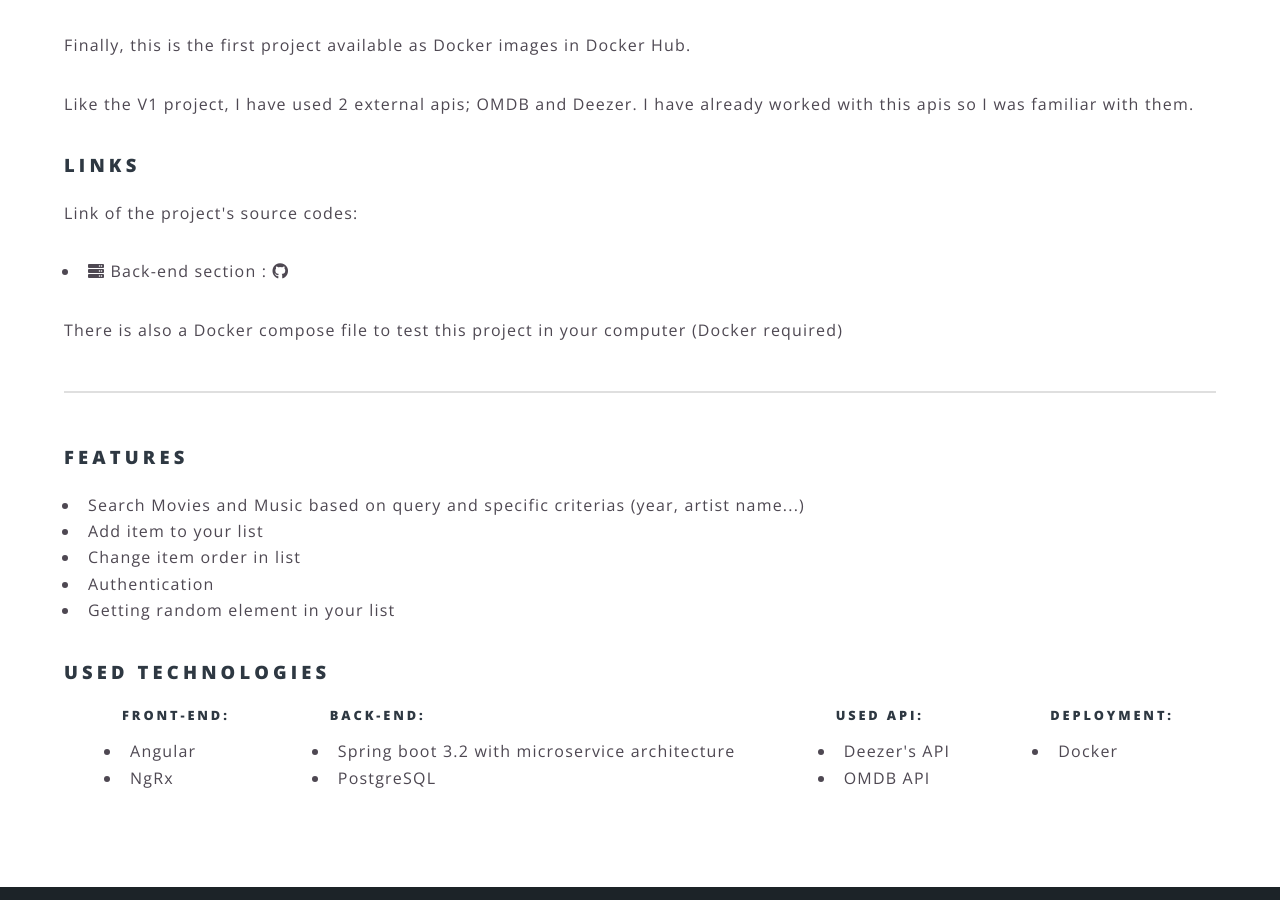
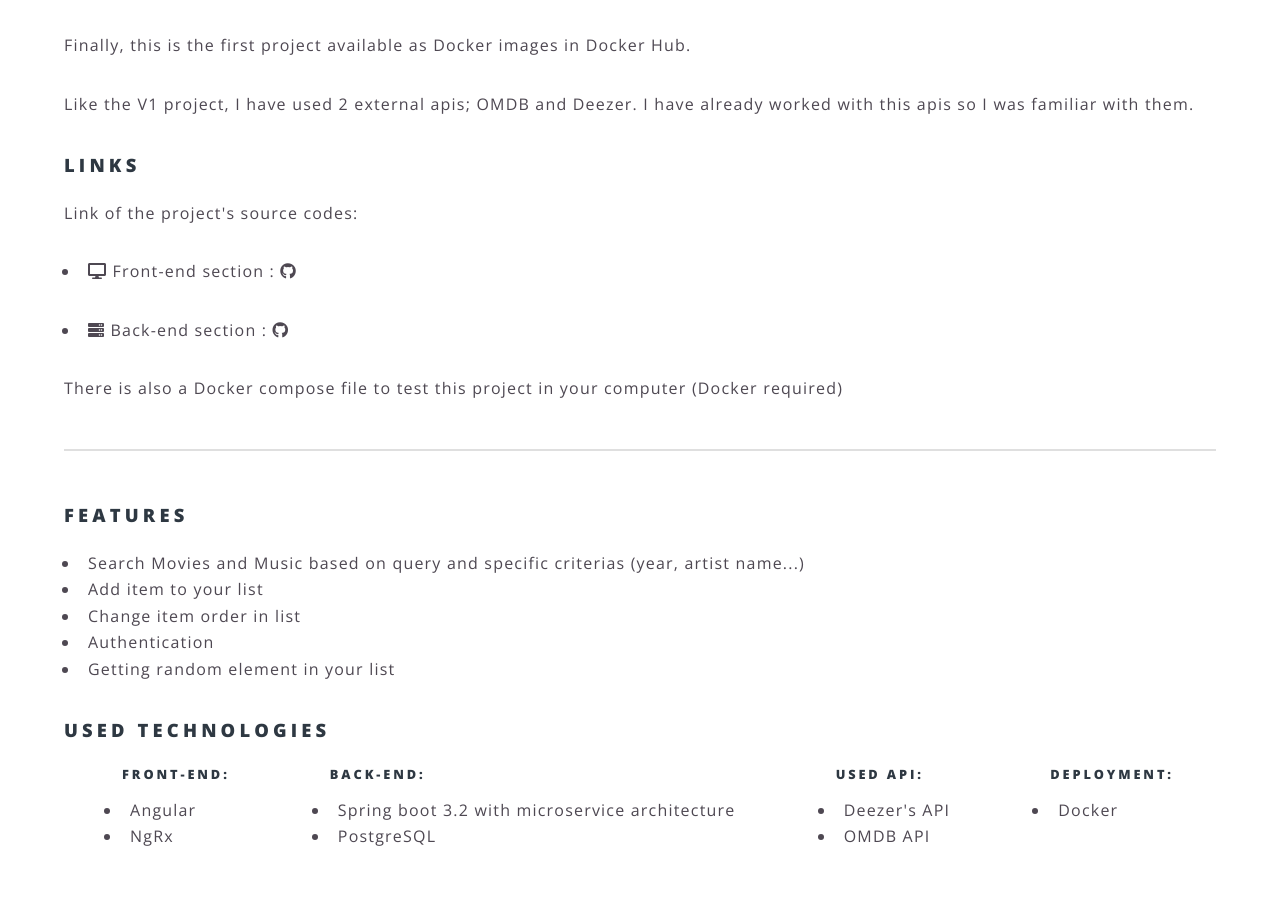
Before and after one commit to AlexandreRavichandran/AlexandreRavichandran.github.io, a Jekyll site: the page built from projects/media-list-maker.md, in a window 1280 px wide and 900 px high, scrolled down 816 px. Built offline with Jekyll 4.4.1, drawn with Linux system fonts in a browser that asks for light colours.

Commit message:
Add picture for media list maker project + frontend link

```diff
--- a/_layouts/home.html
+++ b/_layouts/home.html
@@ -50,10 +50,10 @@
             </header>
         </div>
         <section class="spotlight">
-            <div class="image projectDirectLinks"><a><img src="https://placehold.it/752x532" alt="" /></a></div>
+            <div class="image projectDirectLinks"><a><img src="/assets/css/images/medialistmaker.png" alt="" /></a>
+            </div>
             <div class="content">
                 <h2>Media list maker <a href="#remind-me">(Remind-me v2)</a></h2>
-                <p>Work in progress</p>
                 <p>Application to create a list of movie to watch and music to listen.</p>
                 <ul style="display: flex;flex-wrap: wrap;justify-content: center;">
                     <li class="language">
--- a/projects/media-list-maker.md
+++ b/projects/media-list-maker.md
@@ -17,6 +17,9 @@ image: media-list-maker
 <h3>Links</h3>
 <p>Link of the project's source codes:</p>
 <ul>
+    <li>
+        <p><i class="icon solid fa-desktop"></i>  Front-end section : <a href="https://github.com/AlexandreRavichandran/media-list-maker-frontend" target="_blank" class="icon brands fa-github"><span class="label">Github</span></a></p>
+    </li>
     <li>
         <p><i class="icon solid fa-server"></i> Back-end section : <a href="https://github.com/AlexandreRavichandran/media-list-maker-backend" target="_blank" class="icon brands fa-github"><span class="label">Github</span></a></p>
     </li>
```
Also changed, not shown: assets/css/images/medialistmaker.png (added).
